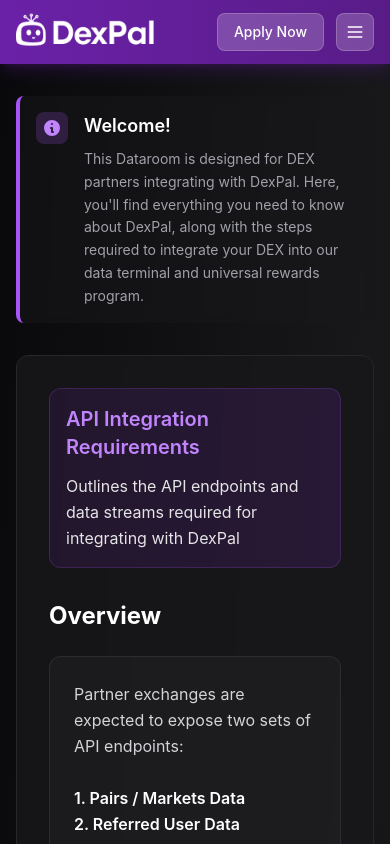
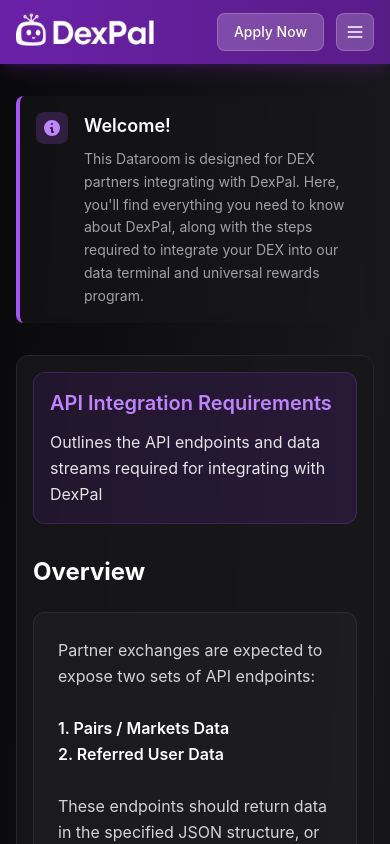
Before and after one commit to emtl688/dexpal-integrators, a React (Create React App) app: page /api in a window 390 px wide. Shown: the top 844 px of the page. Built offline with nearby package versions, Linux system fonts and the light colour scheme.

Commit message:
reduced padding on mobile

```diff
--- a/src/components/DexPalPartnershipDashboard.js
+++ b/src/components/DexPalPartnershipDashboard.js
@@ -704,7 +704,7 @@
 
   const renderAPIRequirements = () => (
     <div className="space-y-8">
-      <div className="bg-zinc-900/80 backdrop-blur-sm border border-zinc-800 rounded-xl p-8">
+      <div className="bg-zinc-900/80 backdrop-blur-sm border border-zinc-800 rounded-xl p-8 max-md:p-4">
         {/* Page Introduction */}
         <div className="bg-gradient-to-r from-purple-900/20 to-purple-800/20 border border-purple-500/20 rounded-xl p-6 max-md:p-4 mb-8">
           <h3 className="text-xl font-semibold text-purple-400 mb-3">
```
